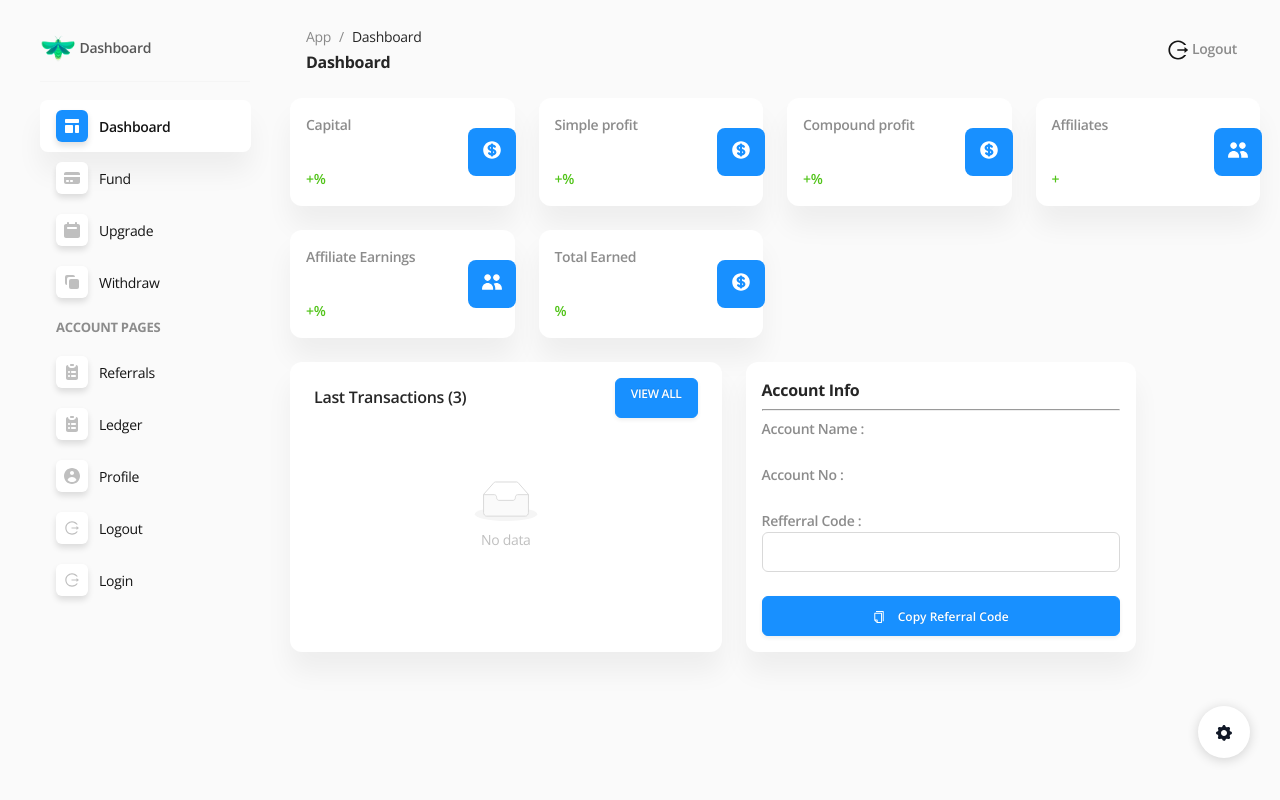
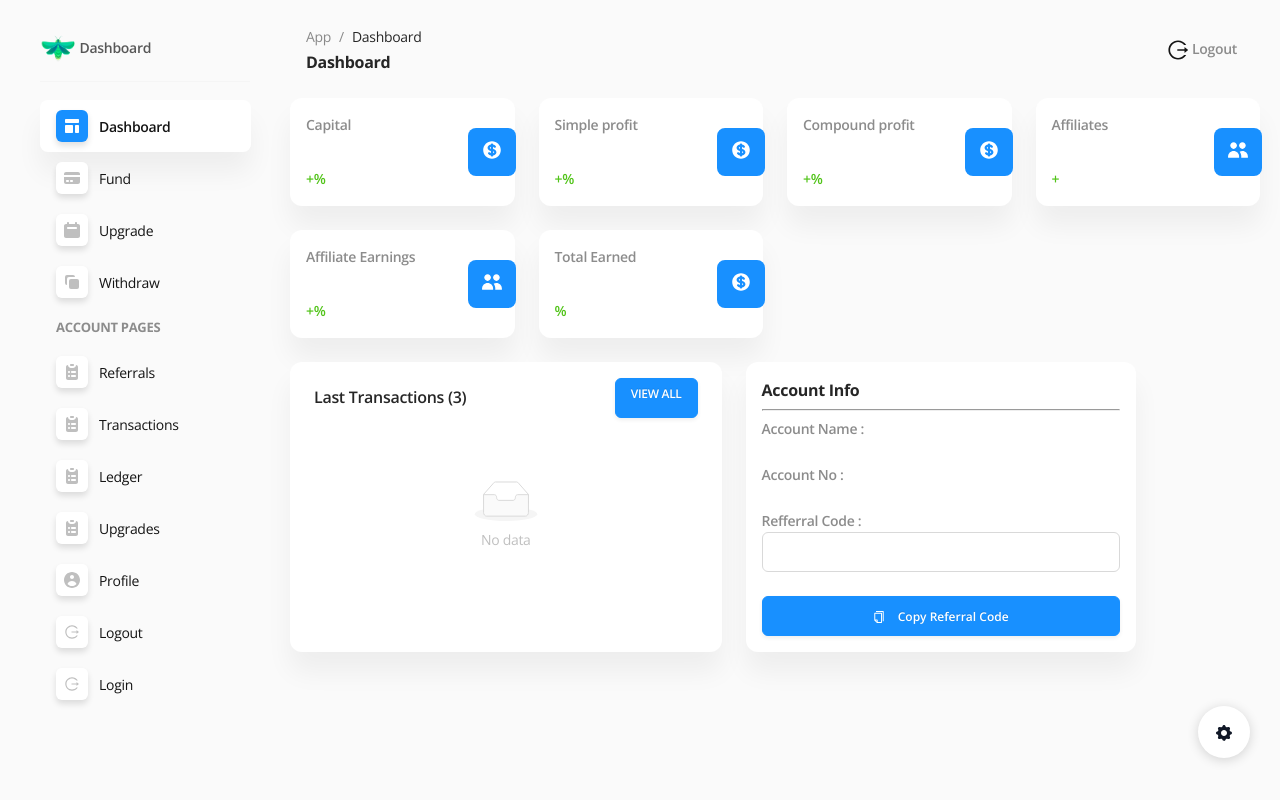
Before and after one commit to deezicypher/affluena-muse-dashboard, a React (Create React App) app: page /dashboard in a window 1280 px wide. Built offline with nearby package versions, Linux system fonts and the light colour scheme.

Commit message:
upgrades page

```diff
--- a/src/App.js
+++ b/src/App.js
@@ -14,6 +14,8 @@ import Withdraw from "./pages/Withdraw";
 import Referrals from "./pages/Referrals";
 import Login from "./pages/SignIn";
 import Upgrade from "./pages/Upgrade";
+import Ledger from "./pages/Ledger";
+import Upgrades from "./pages/Upgrades";
 
 const user = JSON.parse(localStorage.getItem("user"));
 
@@ -25,7 +27,9 @@ function App() {
       <Main>
           <Route exact path="/dashboard" component={Home} />
           <Route exact path="/Upgrade" component={Upgrade} />
-          <Route exact path="/Ledger" component={Transaction} />
+          <Route exact path="/Ledger" component={Ledger} />
+          <Route exact path="/Upgrades" component={Upgrades} />
+          <Route exact path="/Tx" component={Transaction} />
           <Route exact path="/Fund" component={Fund} />
           <Route exact path="/Login" component={Login} />
           <Route exact path="/Withdraw" component={Withdraw} />
--- a/src/components/layout/Sidenav.js
+++ b/src/components/layout/Sidenav.js
@@ -221,6 +221,19 @@ function Sidenav({ color }) {
         </Menu.Item>
 
         <Menu.Item key="7">
+          <NavLink to="/Tx">
+            <span
+              className="icon"
+              style={{
+                background: page === "billing" ? color : "",
+              }}
+            >
+              {tables}
+            </span>
+            <span className="label">Transactions</span>
+          </NavLink>
+        </Menu.Item>
+        <Menu.Item key="7">
           <NavLink to="/Ledger">
             <span
               className="icon"
@@ -231,6 +244,19 @@ function Sidenav({ color }) {
               {tables}
             </span>
             <span className="label">Ledger</span>
+          </NavLink>
+        </Menu.Item>
+        <Menu.Item key="7">
+          <NavLink to="/upgrades">
+            <span
+              className="icon"
+              style={{
+                background: page === "billing" ? color : "",
+              }}
+            >
+              {tables}
+            </span>
+            <span className="label">Upgrades</span>
           </NavLink>
         </Menu.Item>
         <Menu.Item key="8">
--- a/src/pages/Tx.js
+++ b/src/pages/Tx.js
@@ -84,7 +84,7 @@ axios.get(`/api/simpleInt/?username=${username}`)
         console.log(err)
       }
     )
-  axios.get(`/api/orders?username=${username}`)
+  axios.get(`/api/orders/?username=${username}`)
     .then(res => {
 
           res.data.forEach(function(x) {
--- /dev/null
+++ b/src/pages/Upgrades.js
@@ -0,0 +1,91 @@
+
+import React,{useEffect,useState} from "react";
+// react plugin used to create google maps
+
+
+// reactstrap components
+
+
+import { PlusOutlined} from "@ant-design/icons";
+import axios from "../config";
+
+
+import {
+  Row,
+  Col,
+  Card,
+  Statistic,
+  Button,
+  List,
+  Descriptions,
+  Avatar,
+} from "antd";
+import { useStateContext } from "../context/stateContext";
+
+const moment= require('moment')
+const Upgrades = () => {
+  const {user} = useStateContext();
+  const {token, username} = user;
+  const [upgrades, setUpgrades] = useState([])
+
+
+
+
+
+
+
+useEffect(()=>{
+  axios.defaults.headers = {
+    "Content-Type": "application/json",
+    Authorization: `Token ${token}`
+}
+  axios.get(`/api/topupList/?username=${username}`)
+    .then(res => {
+        console.log(res)
+      setUpgrades(res.data.reverse())
+    }).catch(err =>
+        console.log(err))
+}, [token, username])
+
+    return (
+      <>
+       <Row gutter={[24, 0]}>
+       <Col span={24} md={12} className="mb-24">
+          <Card
+            bordered={false}
+            className="header-solid h-full ant-invoice-card"
+            title={[<h6 className="font-semibold m-0">Upgrades</h6>]}
+
+          >
+            <List
+              itemLayout="horizontal"
+              className="invoice-list"
+              dataSource={upgrades}
+              renderItem={(item) => (
+                <List.Item
+                    >
+
+                  <List.Item.Meta
+                   description={moment(item.date_requested).format("MMM Do YYYY")}
+                   title={`Affluena Simple Interest`}
+                    avatar={
+                      <Avatar size="small" className="text-fill">
+                        <PlusOutlined style={{ fontSize: 10 }} />
+                      </Avatar>
+                    }
+
+                  />
+
+                  <div className="amount"><span className="text-success">${item.amount.replace(/\d(?=(\d{3})+\.)/g, '$&,')} </span></div>
+                </List.Item>
+              )}
+            />
+          </Card>
+        </Col>
+
+       </Row>
+           </>
+    );
+  }
+
+export default Upgrades;
```
